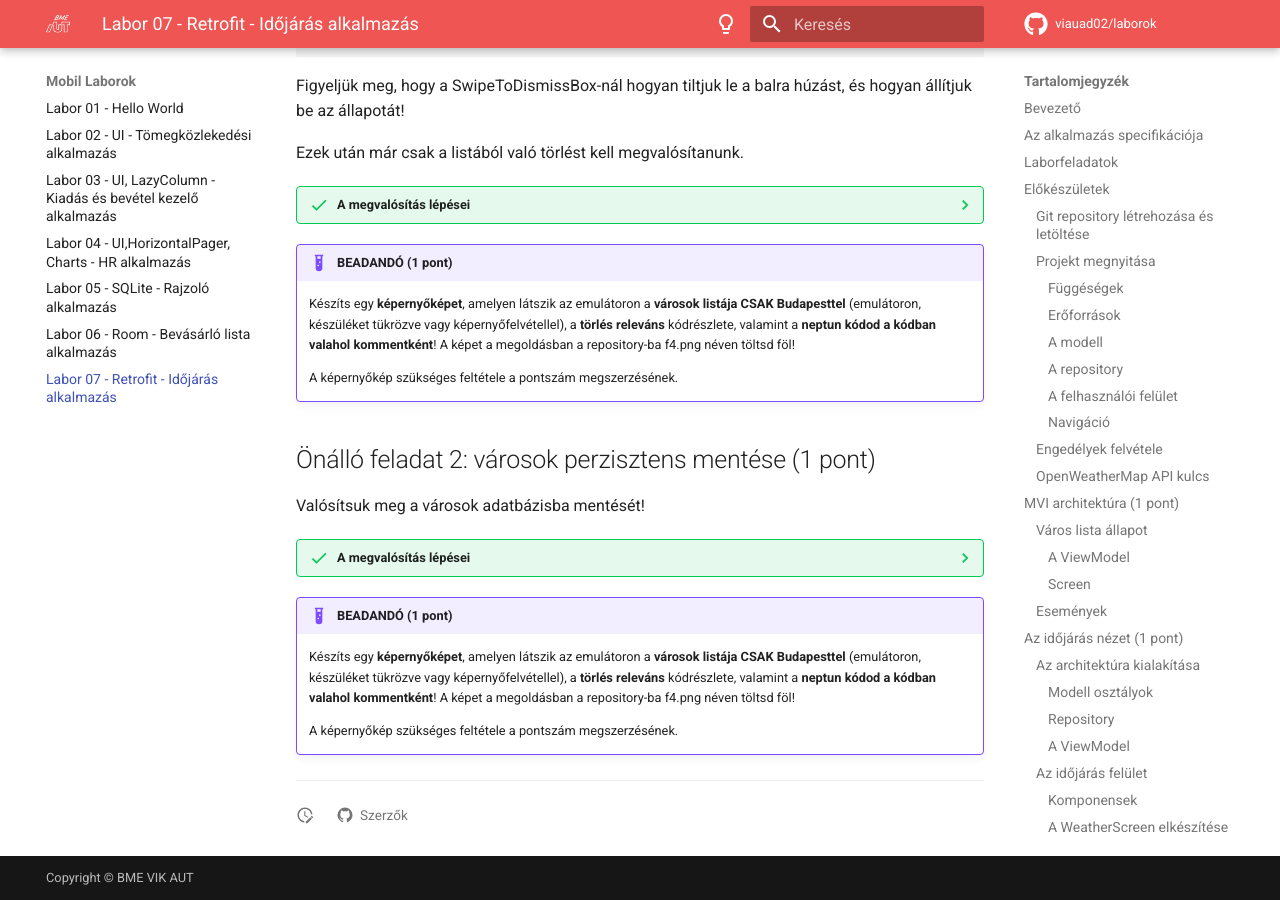
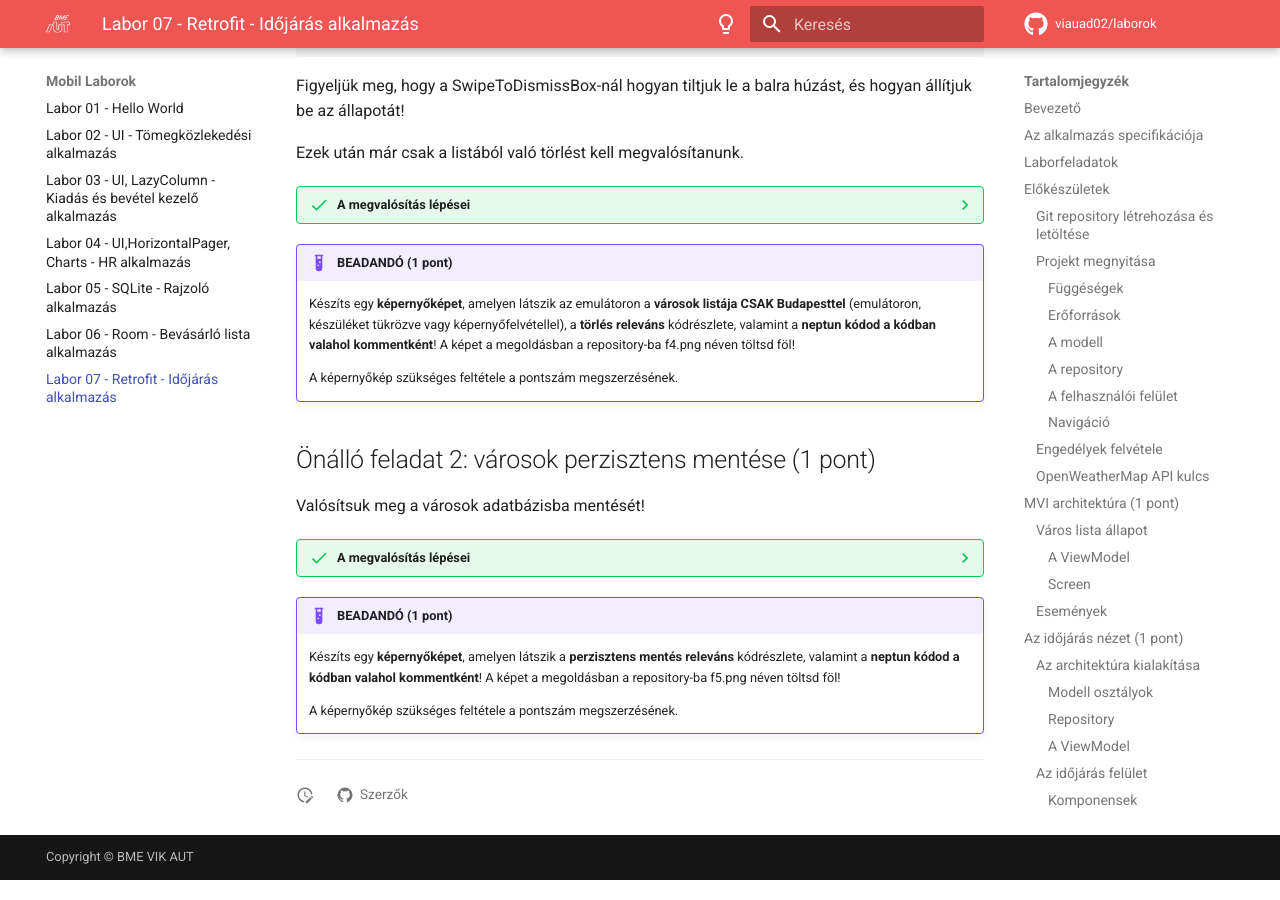
Before and after one commit to VIAUAD02/laborok, an MkDocs documentation site: the page built from docs/laborok/07-android-network/index.md, in a window 1280 px wide and 900 px high, scrolled down 40551 px. Built offline with MkDocs 1.6.1 and Material for MkDocs 9.7.7, drawn with Linux system fonts in a browser that asks for light colours; comment, search, counter and statistics services are not loaded.

Commit message:
2025 lab07 fixing f5 requirements
Updated the example requirements to include a screenshot of persistent saving code and changed the screenshot filename to f5.png.

```diff
--- a/docs/laborok/07-android-network/index.md
+++ b/docs/laborok/07-android-network/index.md
@@ -1995,6 +1995,6 @@ Valósítsuk meg a városok adatbázisba mentését!
 	- cseréljük le a `cityRepository` inicializálását
 
 !!!example "BEADANDÓ (1 pont)"
-	Készíts egy **képernyőképet**, amelyen látszik az emulátoron a **városok listája CSAK Budapesttel** (emulátoron, készüléket tükrözve vagy képernyőfelvétellel), a **törlés releváns** kódrészlete, valamint a **neptun kódod a kódban valahol kommentként**! A képet a megoldásban a repository-ba f4.png néven töltsd föl!
+	Készíts egy **képernyőképet**, amelyen látszik a **perzisztens mentés releváns** kódrészlete, valamint a **neptun kódod a kódban valahol kommentként**! A képet a megoldásban a repository-ba f5.png néven töltsd föl!
 
 	A képernyőkép szükséges feltétele a pontszám megszerzésének.
```
